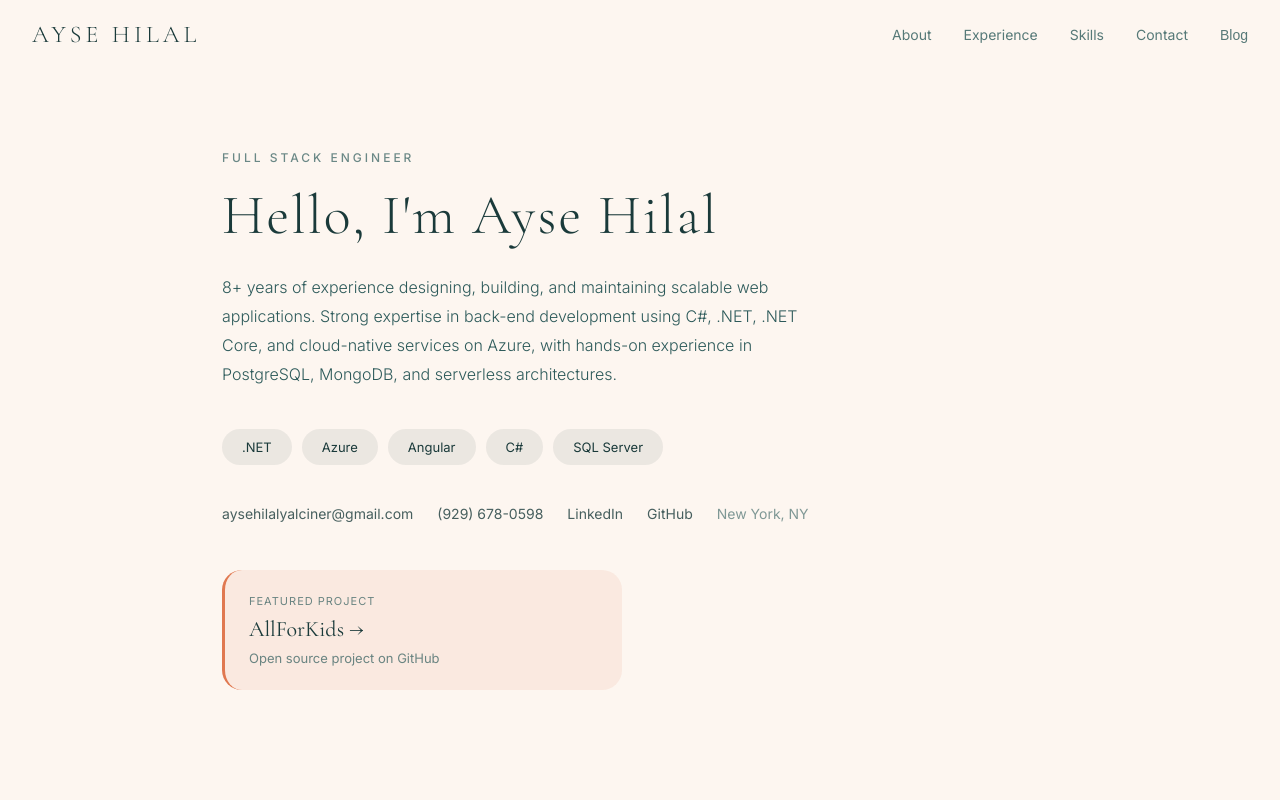
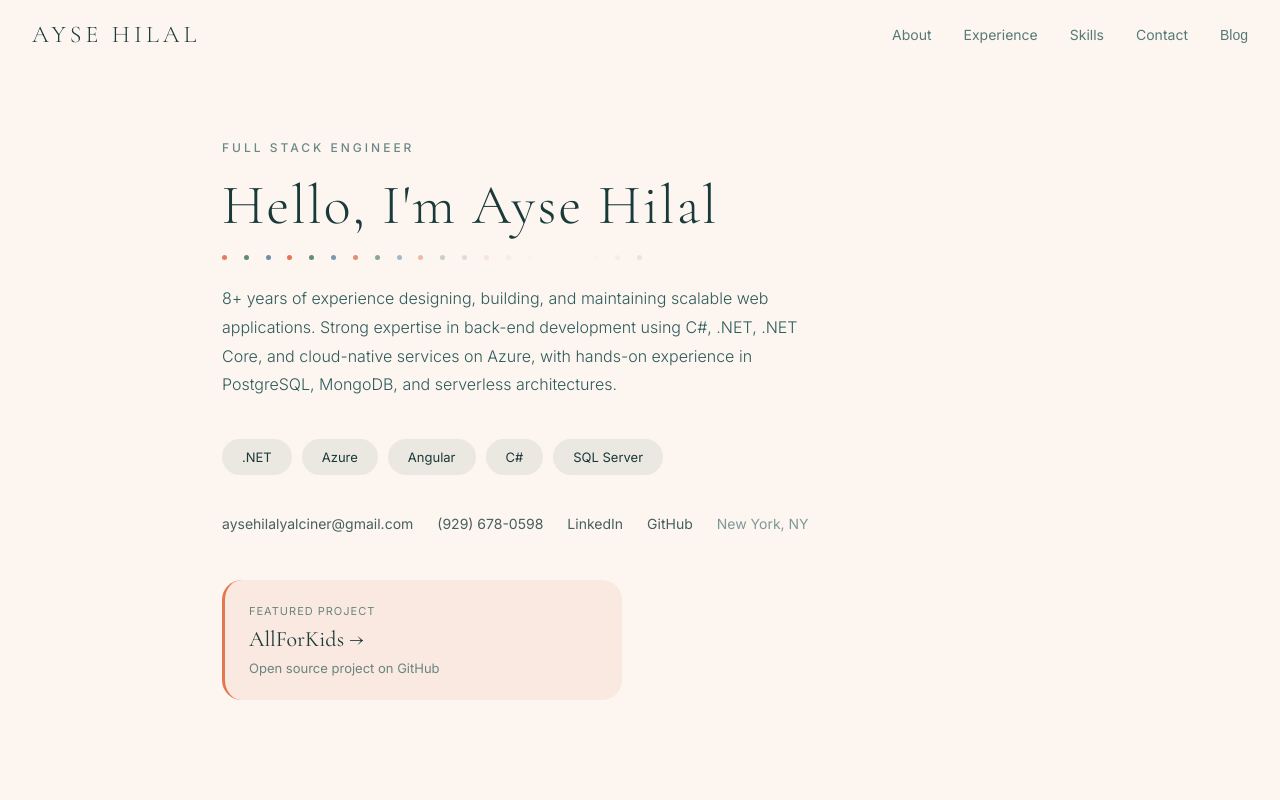
Before and after one commit to ayshilal/portfolio, a React (Create React App) app: page / in a window 1280 px wide. Shown: the top 800 px of the page. Built offline with nearby package versions, Linux system fonts and the light colour scheme; the HTML template or start-up script is replaced by a standard one.

Commit message:
Implement dots animation in App component
Added keyframes for dots animation and implemented animated dots in the component.

```diff
--- a/src/App.js
+++ b/src/App.js
@@ -17,6 +17,18 @@ function Home({ onNavigate }) {
   useEffect(() => {
     setIsLoaded(true);
   }, []);
+
+  // Dots animation styles
+  const dotsKeyframes = `
+    @keyframes fadeInOut {
+      0%, 100% {
+        opacity: 0;
+      }
+      50% {
+        opacity: 1;
+      }
+    }
+  `;
 
   const experience = [
     {
@@ -98,6 +110,7 @@ function Home({ onNavigate }) {
       color: '#1A3A3A',
       fontFamily: '"Inter", sans-serif',
     }}>
+      <style>{dotsKeyframes}</style>
       {/* Navigation */}
       <nav style={{
         position: 'fixed',
@@ -195,11 +208,33 @@ function Home({ onNavigate }) {
             fontSize: 'clamp(36px, 6vw, 56px)',
             fontWeight: 300,
             letterSpacing: '2px',
-            marginBottom: '24px',
+            marginBottom: '16px',
             color: '#1A3A3A',
           }}>
             Hello, I'm Ayse Hilal
           </h1>
+
+          {/* Animated Dots */}
+          <div style={{
+            display: 'flex',
+            gap: '10px',
+            marginBottom: '24px',
+            maxWidth: '420px',
+            justifyContent: 'space-between',
+          }}>
+            {[...Array(20)].map((_, i) => (
+              <span
+                key={i}
+                style={{
+                  width: '5px',
+                  height: '5px',
+                  borderRadius: '50%',
+                  background: i % 3 === 0 ? '#E07850' : i % 3 === 1 ? '#5B8A72' : '#6B8FAD',
+                  animation: `fadeInOut 4s ease-in-out ${i * 0.15}s infinite`,
+                }}
+              />
+            ))}
+          </div>
 
           <p style={{
             fontSize: '16px',
```
